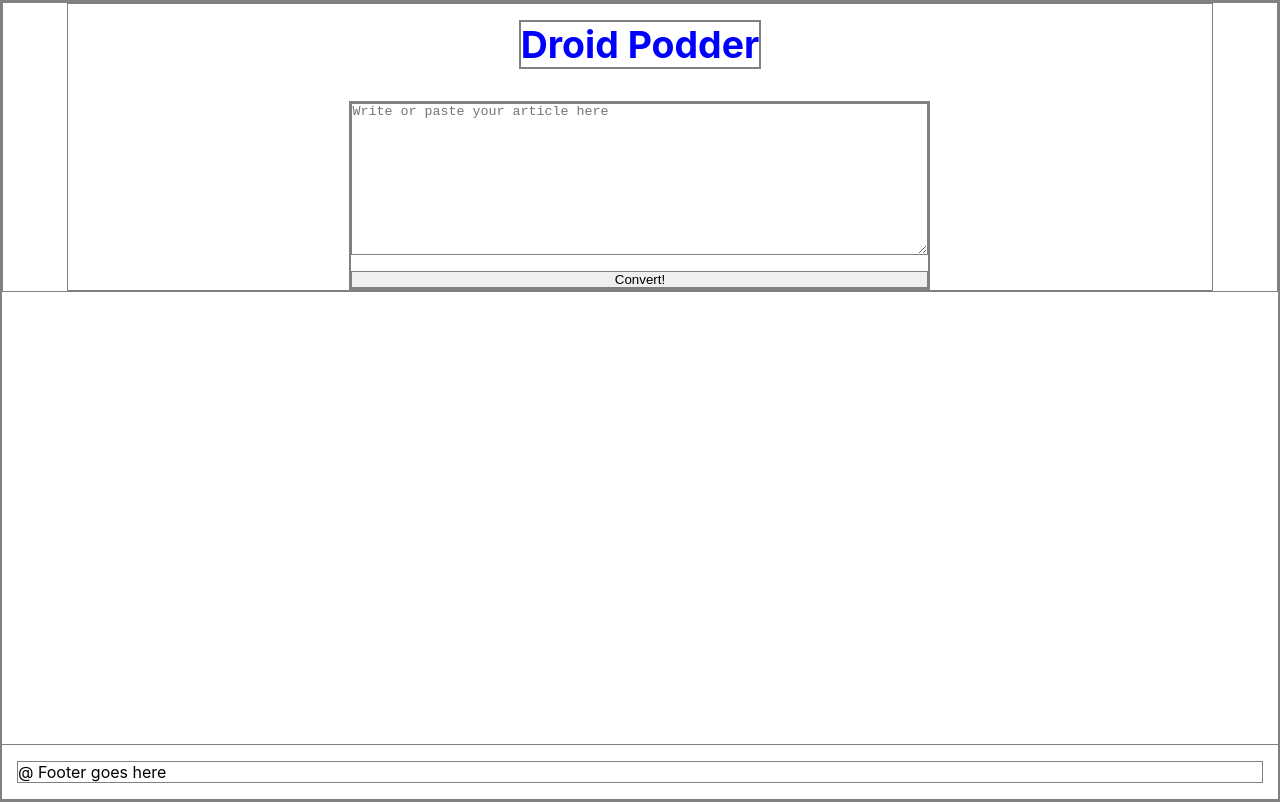
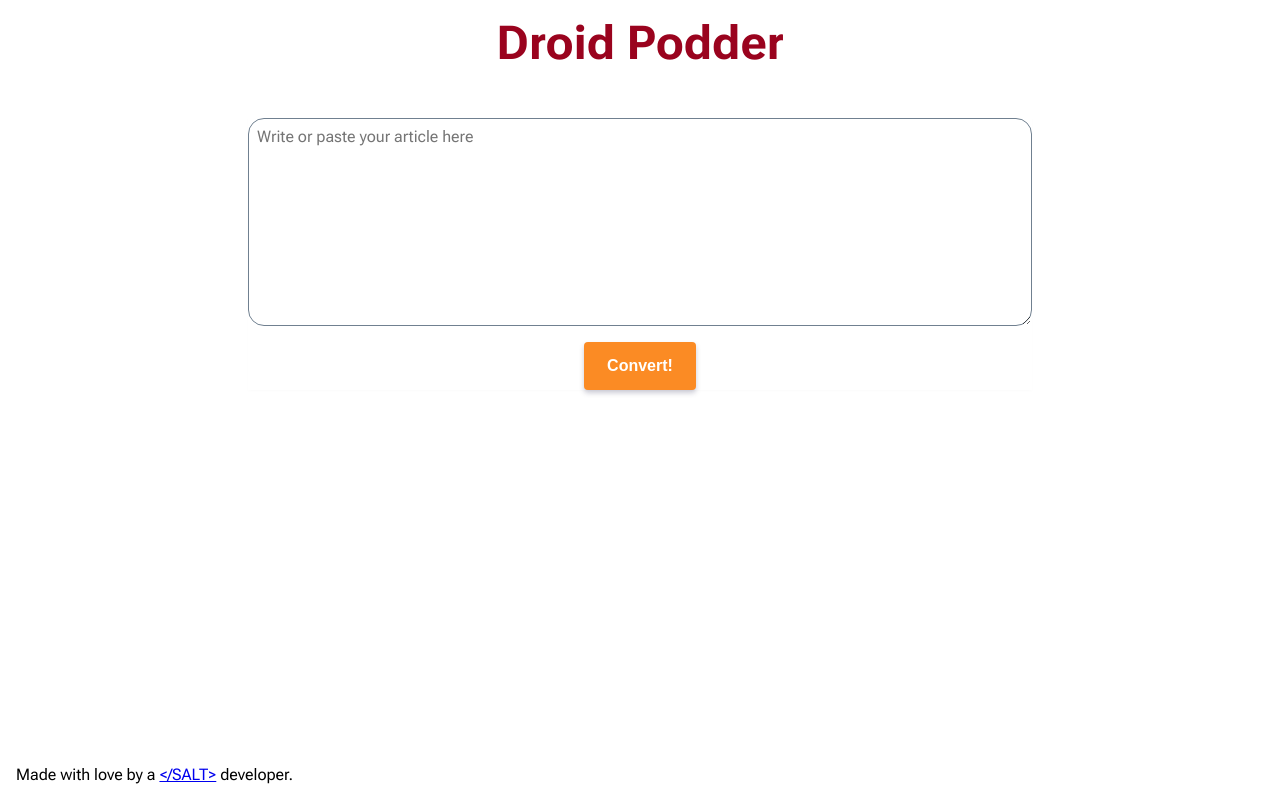
Before and after one commit to ic3Dragon/hackday-droid-podder, a React (Create React App) app in the folder client/: page / in a window 1280 px wide. Built offline with nearby package versions, Linux system fonts and the light colour scheme.

Commit message:
adding styling

```diff
--- a/client/src/components/Converter/Converter.js
+++ b/client/src/components/Converter/Converter.js
@@ -12,7 +12,7 @@ const Converter = () => {
     if (isLoading) {
       return (
         <LoadingWrapper>
-          <h3>Sound is loading</h3>
+          <Loading>Results are loading</Loading>
           <Dot delay="0s" />
           <Dot delay="0.1s" />
           <Dot delay="0.2s" />
@@ -20,15 +20,20 @@ const Converter = () => {
       );
     } if (isLoading === false) {
       return (
-        <Wrapper>
-          <audio controls name="media" alt="hello sound">
+        <>
+          <Audio controls name="media" alt="hello sound">
             <source src="http://localhost:8080/voiced.mp3" type="audio/mpeg" />
-          </audio>
-          <h3>Summary</h3>
-          <p>{summary}</p>
-          <h3> Your Text </h3>
-          <p>{fetchText}</p>
-        </Wrapper>
+          </Audio>
+          <ResultWrapper>
+            <SubHeading>Summary</SubHeading>
+            <TextBlock>{summary}</TextBlock>
+            {/* </ResultWrapper>
+          <ResultWrapper> */}
+            <SubHeading> Your Text </SubHeading>
+            <TextBlock>{fetchText}</TextBlock>
+          </ResultWrapper>
+
+        </>
       );
     }
     return null;
@@ -48,19 +53,57 @@ const Converter = () => {
 };
 
 const Wrapper = styled.section`
-padding: 1 rem;
+padding: 1rem;
 display: inherit;
 font-size: 1rem;
 align-items: center;
 flex-direction: inherit;
 gap: 1.5rem;
 text-align: center;
+width: 100%;
+`;
+
+const Audio = styled.audio`
+filter: drop-shadow( 2px 3px 5px rgba(50, 50, 93, 0.25));
+/* , rgba(0, 0, 0, 0.3) 0px 8px 16px -8px); */
+background: transparent;
+&:hover {
+  transform: scale(1.02);
+  filter: drop-shadow(2px 3px 5px #333);
+}
+`;
+const ResultWrapper = styled.section`
+padding: 1rem;
+display: inherit;
+font-size: 1rem;
+align-items: center;
+flex-direction: inherit;
+/* gap: 1rem;  */
+text-align: center;
+width: 90%;
+border-radius: 1rem;
+box-shadow: rgba(50, 50, 93, 0.25) 0px 13px 27px -5px, rgba(0, 0, 0, 0.3) 0px 8px 16px -8px;
+`;
+
+const SubHeading = styled.h3`
+color: #E36414;
+`;
+
+const TextBlock = styled.p`
+/* margin-bottom:1rem; */
+margin-top:0.5rem;
+margin-bottom: 1rem;
 `;
 
 const LoadingWrapper = styled.div`
   display: flex;
   align-items: flex-end;
   justify-content: center;
+  color: #5F0F40;
+`;
+
+const Loading = styled.h3`
+color: #5F0F40;
 `;
 
 const BounceAnimation = keyframes`
@@ -70,12 +113,11 @@ const BounceAnimation = keyframes`
 `;
 
 const Dot = styled.div`
-  background-color: black;
+  background-color: #5F0F40;
   border-radius: 50%;
-  width: 0.75rem;
-  height: 0.75rem;
+  width: 0.5rem;
+  height: 0.5rem;
   margin: 0 0.25rem;
-  /*Animation*/
   animation: ${BounceAnimation} 0.8s linear infinite;
   animation-delay: ${props => props.delay};
 `;
--- a/client/src/components/Converter/Form.js
+++ b/client/src/components/Converter/Form.js
@@ -13,6 +13,7 @@ const Form = ({ setFetchText, setIsLoading, setSummary }) => {
     event.preventDefault();
     setIsLoading(true);
     setFetchText(inputText);
+    setSummary('');
 
     await fetch('http://localhost:8080/summary', {
       method: 'POST',
@@ -22,7 +23,7 @@ const Form = ({ setFetchText, setIsLoading, setSummary }) => {
       .then(data => data.json())
       .then(result => {
         setSummary(result);
-        console.log('summary fetch completed', result);
+        console.log('summary fetch completed');
       })
       .catch(error => console.log('error', error.message));
 
@@ -41,7 +42,7 @@ const Form = ({ setFetchText, setIsLoading, setSummary }) => {
 
   return (
     <TextForm onSubmit={submitHandler}>
-      <textarea
+      <TextArea
         rows="10"
         cols="70"
         type="text"
@@ -50,7 +51,7 @@ const Form = ({ setFetchText, setIsLoading, setSummary }) => {
         value={inputText}
         onChange={handleChange}
         required />
-      <button type="submit">Convert!</button>
+      <Button type="submit">Convert!</Button>
     </TextForm>
   );
 };
@@ -60,6 +61,65 @@ color: green;
 display: flex;
 gap: 1rem;
 flex-direction: column;
+width: 70%;
+box-shadow: rgba(0, 0, 0, 0.02) 0 1px 3px 0;
+`;
+
+const TextArea = styled.textarea`
+  font-size:1rem;
+  font-family: 'Roboto Flex', sans-serif;
+  border-radius: 1rem;
+  padding:0.5rem;
+  width: 100%;
+  border: 1px solid slategrey;
+  outline:none;
+
+  &:hover,
+  &:focus,
+  &:active {
+    border: 1px solid #E36414;
+    box-shadow: rgba(0, 0, 0, 0.1) 0 4px 12px;
+  }
+`;
+
+const Button = styled.button`
+align-self:center;
+  align-items: center;
+  background-clip: padding-box;
+  background-color: #FB8B24;
+  border: 0px solid transparent;
+  border-radius: .25rem;
+  box-shadow: rgba(50, 50, 93, 0.25) 0px 3px 5px;
+  box-sizing: border-box;
+  color: #fff;
+  cursor: pointer;
+  display: inline-flex;
+  font-size: 16px;
+  font-weight: 600;
+  justify-content: center;
+  line-height: 1.25;
+  margin: 0;
+  min-height: 3rem;
+  padding: calc(.875rem - 1px) calc(1.5rem - 1px);
+  position: relative;
+  text-decoration: none;
+  transition: all 250ms;
+  user-select: none;
+  -webkit-user-select: none;
+  touch-action: manipulation;
+  vertical-align: baseline;
+  width: max-content;
+
+&:hover {
+  background-color: #E36414;
+  box-shadow: rgba(50, 50, 93, 0.25) 0px 4px 6px;
+  transform: translateY(-2px);
+}
+
+&:active {
+  box-shadow: rgba(50, 50, 93, 0.25) 0px 4px 6px;
+  transform: translateY(0);
+}
 `;
 
 export default Form;
--- a/client/src/components/Footer.js
+++ b/client/src/components/Footer.js
@@ -4,7 +4,12 @@ import styled from 'styled-components';
 const Footer = () => (
   <Wrapper>
     <PageInfo>
-      @ Footer goes here
+      Made with love by a
+      {' '}
+      <a href="https://www.salt.dev/" target="_blank" rel="noreferrer">{'</SALT>'}</a>
+      {' '}
+      developer.
+
     </PageInfo>
   </Wrapper>
 );
--- a/client/src/components/Header.js
+++ b/client/src/components/Header.js
@@ -8,9 +8,9 @@ const Header = () => (
 );
 
 const Wrapper = styled.section`
-color: blue;
+color: #9A031E;
 margin-top: 1rem;
-font-size: 2rem;
+font-size: 2.5rem;
 `;
 
 export default Header;
--- a/client/src/index.css
+++ b/client/src/index.css
@@ -1,16 +1,15 @@
+@import url('https://fonts.googleapis.com/css2?family=Roboto+Flex:opsz,wght@8..144,100;8..144,200;8..144,300;8..144,400;8..144,500;8..144,600;8..144,700&display=swap');
+
 body {
+  font-family: 'Roboto Flex', sans-serif;
   height: 100vh;
-  font-family: -apple-system, BlinkMacSystemFont, 'Segoe UI', 'Roboto', 'Oxygen',
-    'Ubuntu', 'Cantarell', 'Fira Sans', 'Droid Sans', 'Helvetica Neue',
-    sans-serif;
   -webkit-font-smoothing: antialiased;
   -moz-osx-font-smoothing: grayscale;
+  background-color: white;
 }
 
 *{
   margin: 0;
   padding: 0;
   box-sizing: border-box;
-
-  border:0.5px solid grey;
 }
```
